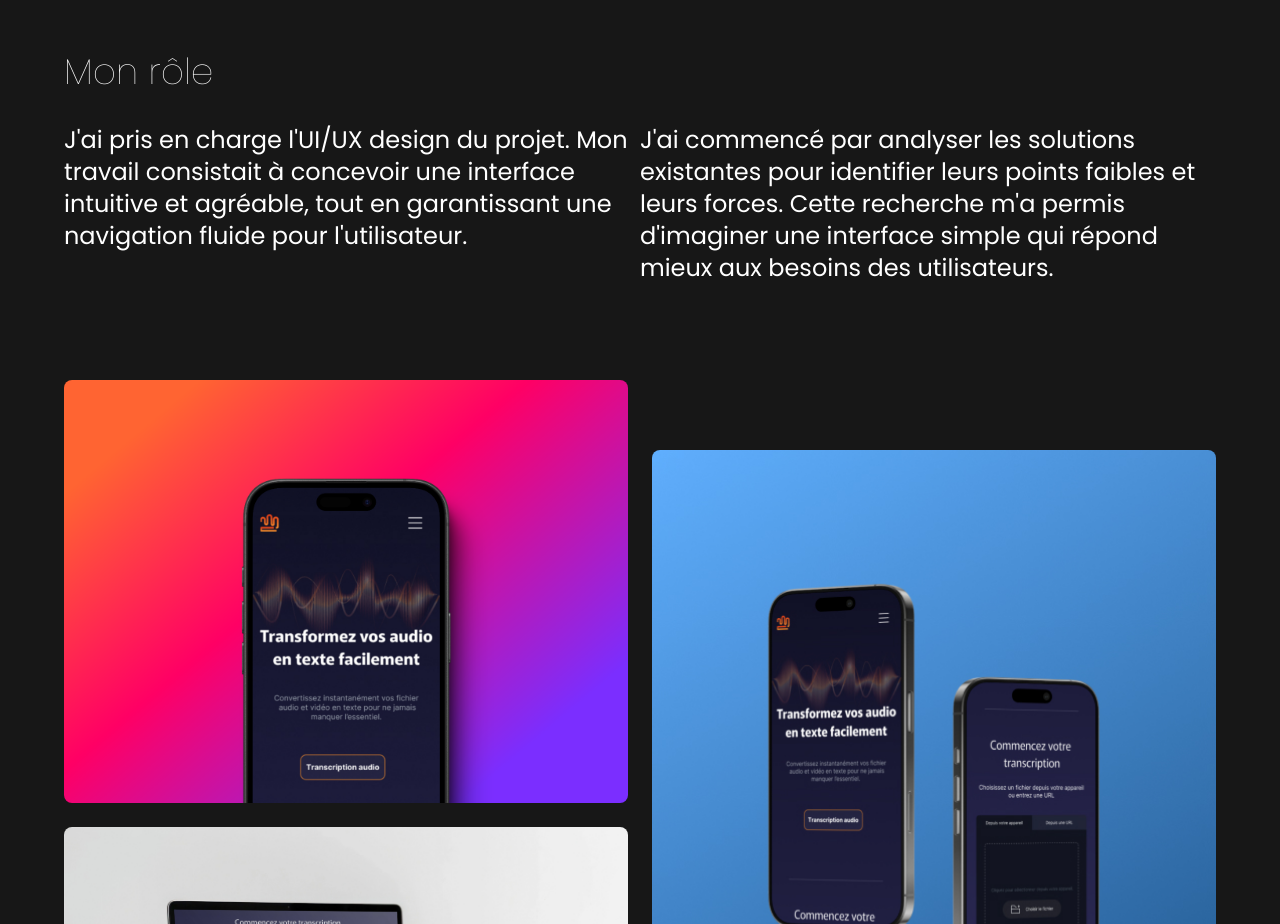
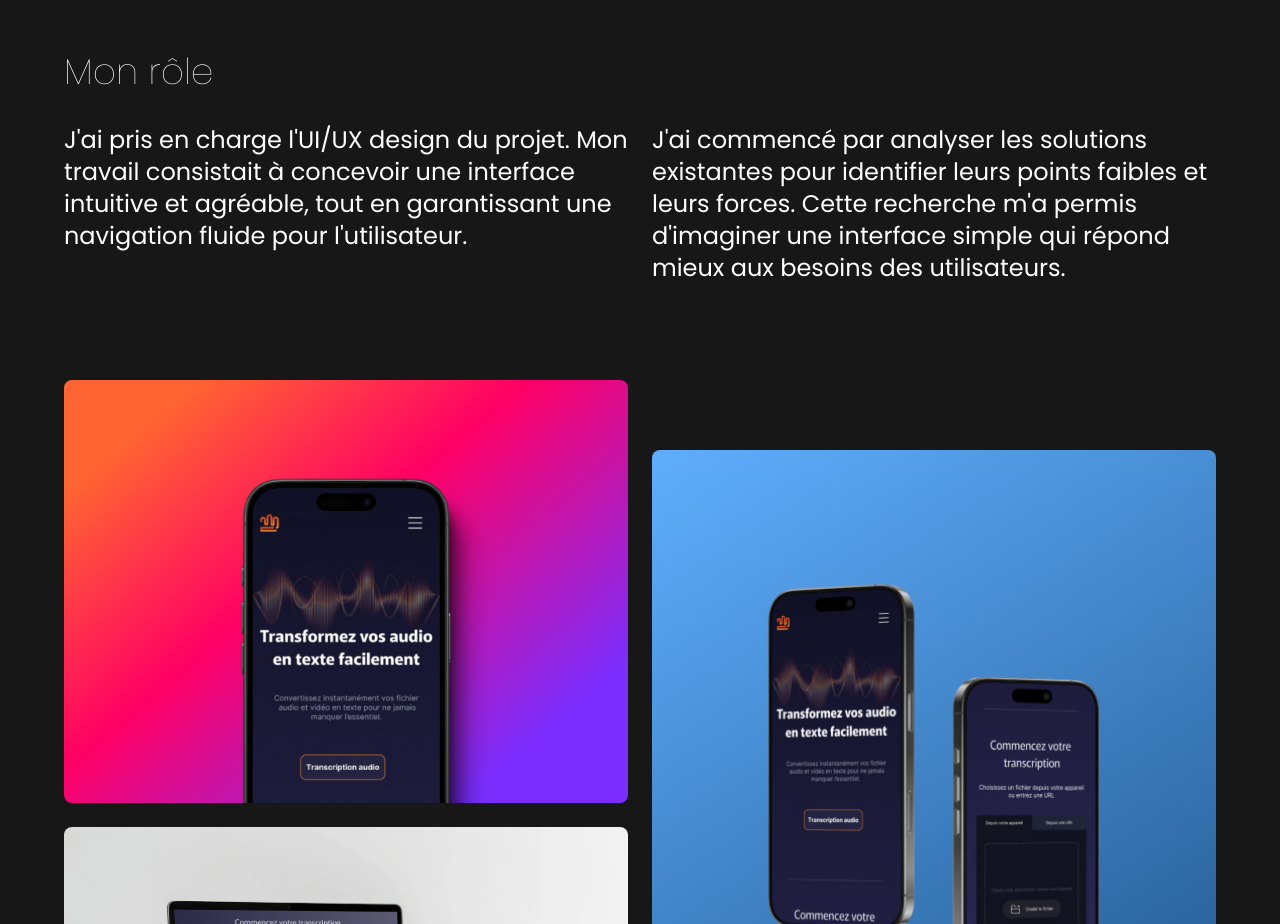
Before and after one commit to antoinefavereau/lochus-cecile, a Next.js app: page /projets/Audio-to-text in a window 1280 px wide. Shown: the part 1440-2364 px from the top of the page. Built offline with nearby package versions, Linux system fonts and the light colour scheme; a web font is replaced by a local one.

Commit message:
style: add gap to grid layout for project content

```diff
--- a/app/projets/[id]/page.tsx
+++ b/app/projets/[id]/page.tsx
@@ -89,7 +89,7 @@ export default function Page() {
           <div className="w-full flex flex-col gap-8 pt-32 px-16">
             <h2 className="text-4xl font-thin">{project.paragraph_title}</h2>
             <div
-              className={`grid grid-cols-${project.paragraph_content.length}`}
+              className={`grid grid-cols-${project.paragraph_content.length} gap-6`}
             >
               {project.paragraph_content.map((content, index) => (
                 <p key={index} className="max-w-4xl text-2xl">
```
